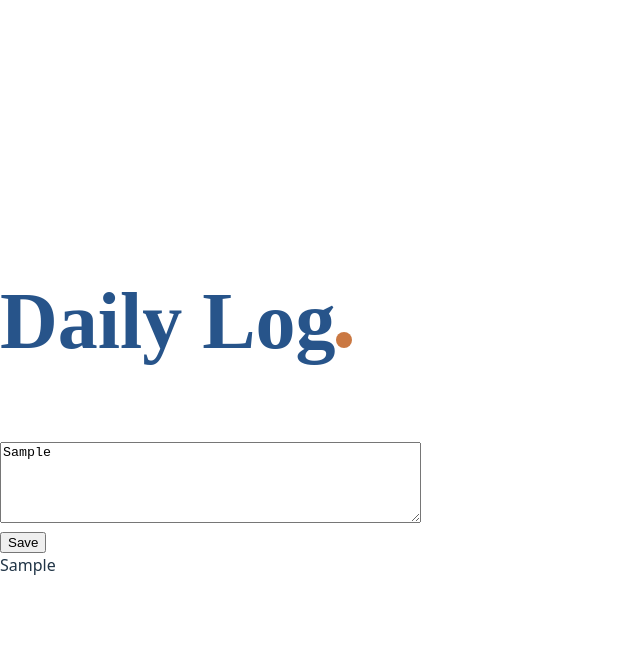
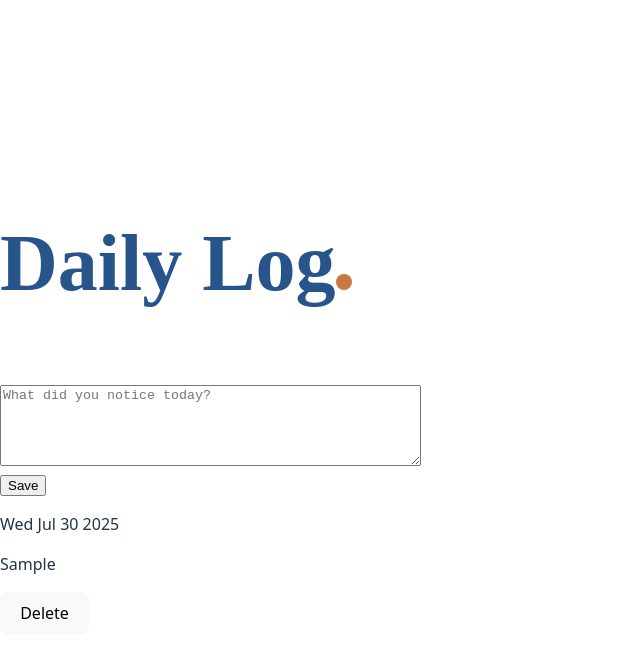
Before and after one commit to helicohedron/meow-log, a React (Vite) app in the folder p3-react-app/: page /log in a window 1280 px wide. Both pictures are taken after typing "Sample" into the empty fields and a click on the input "Save". Shown: the top 658 px of the page, without its empty margins (0-640 px from the left). Built offline with nearby package versions, Linux system fonts and the light colour scheme; a web font is replaced by a local one.

Commit message:
feat: add Delete button, date for each log, and refactor logs to objects

```diff
--- a/p3-react-app/src/App.jsx
+++ b/p3-react-app/src/App.jsx
@@ -3,7 +3,6 @@ import HomePage from './pages/HomePage';
 import LogPage from './pages/LogPage';
 import WhyLogPage from './pages/WhyLogPage';
 import NotFoundPage from './pages/NotFoundPage';
-
 
 
 function App() {
--- /dev/null
+++ b/p3-react-app/src/components/BtnDelete.jsx
@@ -0,0 +1,14 @@
+function BtnDelete ({ id, logs, setLogs }) {
+
+  const handleClick = () => {
+    const updatedLogs = logs.filter((log) => log.id !== id);
+    setLogs(updatedLogs);
+    localStorage.setItem('LogEntries', JSON.stringify(updatedLogs))
+  }
+
+  return (
+    <button onClick={handleClick}>Delete</button>
+  );
+}
+
+export default BtnDelete;
--- a/p3-react-app/src/components/DisplayLog.jsx
+++ b/p3-react-app/src/components/DisplayLog.jsx
@@ -1,9 +1,16 @@
-function DisplayLog({logs}) {
+import BtnDelete from './BtnDelete'
+
+const date = new Date();
+const displayDate = date.toDateString();
+
+function DisplayLog({logs, setLogs}) {
   return (
     <div>
-      {logs.length > 0 ? logs.map((log, index) => (
-        <div key={index}>
-          <span>{log}</span><br />
+      {logs.length > 0 ? logs.map((log) => (
+        <div key={log.id}>
+          <p>{displayDate}</p>
+          <p>{log.text}</p>
+          <BtnDelete id={log.id} logs={logs} setLogs={setLogs}/>
         </div>
       )) : 'You have no logs at the moment.'}
     </div>
--- a/p3-react-app/src/components/LogField.jsx
+++ b/p3-react-app/src/components/LogField.jsx
@@ -6,8 +6,13 @@ function LogField( { logs, setLogs }) {
 
   const handleSubmit = (e) => {
     e.preventDefault();
-    setLogs([...logs, log]);
-    localStorage.setItem('logEntry', JSON.stringify([...logs, log]));
+
+    const newLog = { id: Date.now(), text: log };
+    const updatedLogs = [ ...logs, newLog ];
+
+    setLogs(updatedLogs);
+    localStorage.setItem('LogEntries', JSON.stringify(updatedLogs));
+    setLog('');
   }
 
   return (
--- a/p3-react-app/src/pages/LogPage.jsx
+++ b/p3-react-app/src/pages/LogPage.jsx
@@ -8,7 +8,7 @@ function Log() {
   const [logs, setLogs] = useState([]);
 
   useEffect(() => {
-    const storedLogs = localStorage.getItem('logEntry'); //fetch
+    const storedLogs = localStorage.getItem('LogEntries'); //fetch
     if (storedLogs) {
       setLogs(JSON.parse(storedLogs));
     }
@@ -19,7 +19,7 @@ function Log() {
     <div>
       <Header title='Daily Log' />
       <LogField logs={logs} setLogs={setLogs}/>
-      <DisplayLog logs={logs}/>
+      <DisplayLog logs={logs} setLogs={setLogs}/>
     </div>
   );
 }
```
